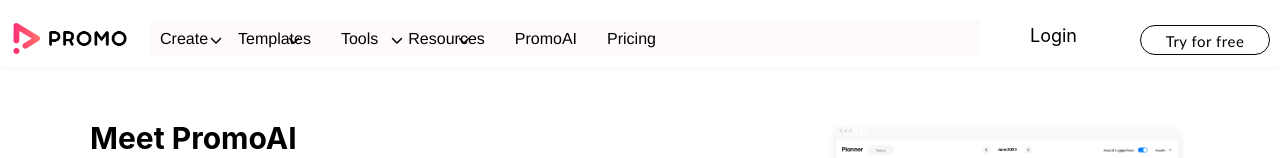
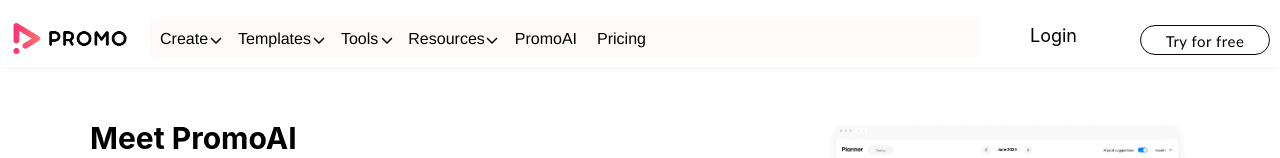
Before and after one commit to Kathir345/promo, a React (Create React App) app: page / in a window 1280 px wide. Shown: the top 158 px of the page. Built offline with nearby package versions, Linux system fonts and the light colour scheme.

Commit message:
Add files via upload

```diff
--- a/src/components/home.js
+++ b/src/components/home.js
@@ -64,7 +64,7 @@
                         </ul>
                     </div></li>
                     <li class=" Templates"> Templates
-                    <div class="arrow">
+                    <div class="arrow1">
                 <FontAwesomeIcon icon={faChevronDown} />
                  </div>
                         <div class="submenu">
@@ -120,7 +120,7 @@
                             </ul>
                         </div></li>
                         <li class=" Tools">Tools
-                        <div class="arrow">
+                        <div class="arrow2">
                 <FontAwesomeIcon icon={faChevronDown} />
                  </div>
                             <div class="submenu">
@@ -191,7 +191,7 @@
                                 </ul>
                             </div></li>
                             <li class="Resources">Resources
-                            <div class="arrow">
+                            <div class="arrow3">
                 <FontAwesomeIcon icon={faChevronDown} />
                  </div>
                                 <div class="submenu">
@@ -222,8 +222,8 @@
 
                                     </ul>
                                 </div></li>
-                                <li class=" Tools">PromoAI</li>
-                                <li class=" Tools">Pricing</li>
+                                <li class=" promoAI">PromoAI</li>
+                                <li class=" pricing">Pricing</li>
 
             </ul>
         </div>
```
